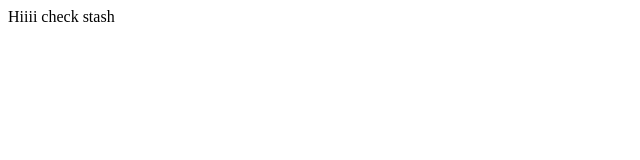
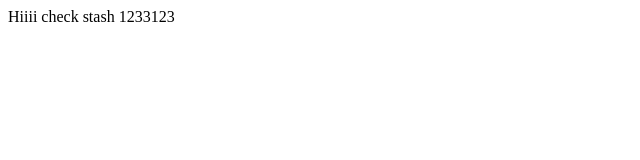
Before and after one commit to rahulbhondave/myfirst, a plain HTML site: page index.html in a window 1280 px wide. Shown: the full height of the page, 0-640 px from the left. Drawn offline with Linux system fonts and the light colour scheme.

Commit message:
Update index.html

```diff
--- a/index.html
+++ b/index.html
@@ -1,3 +1,3 @@
 <html>
-Hiiii check stash
+Hiiii check stash 1233123
 </html>
```
